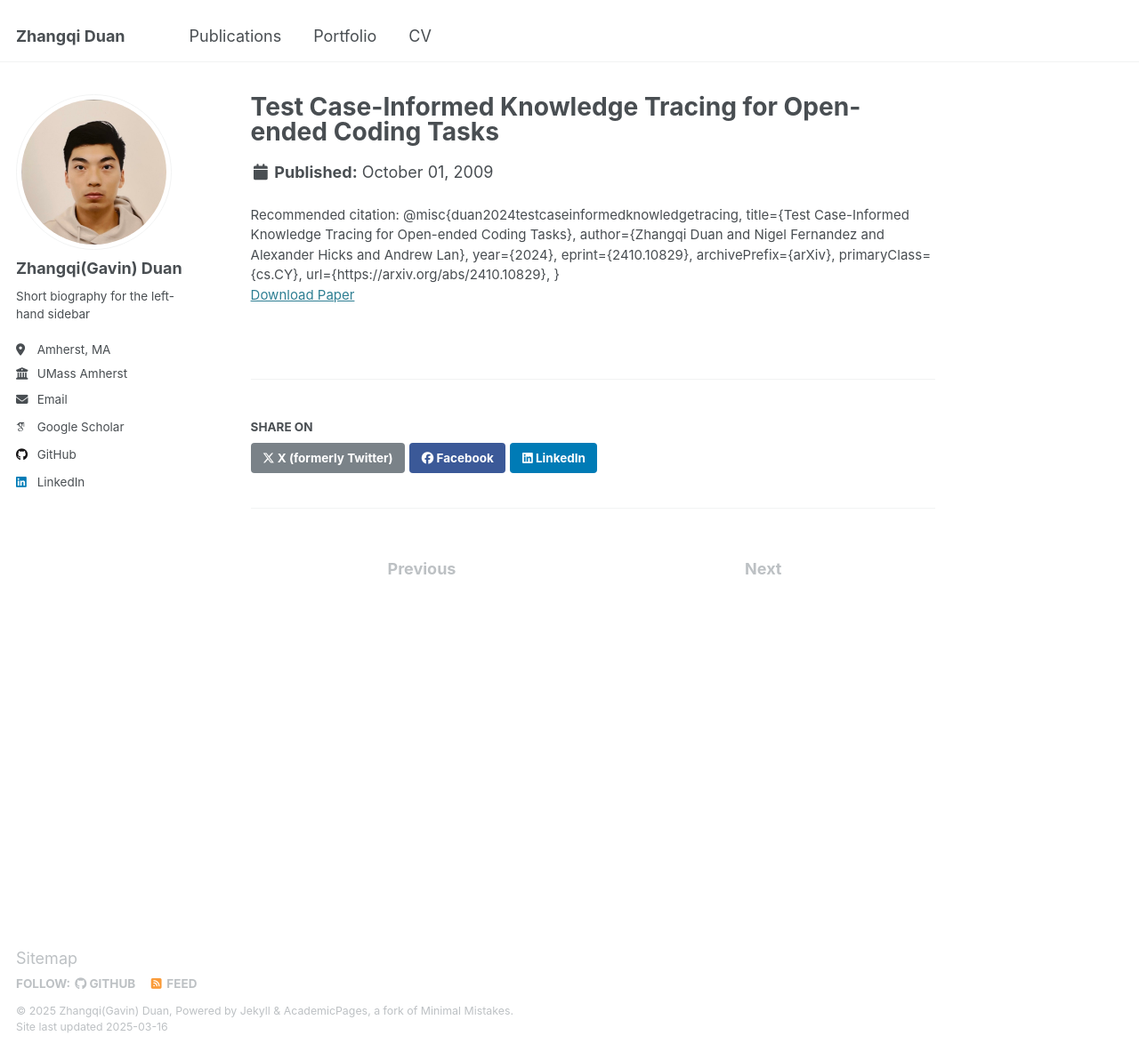
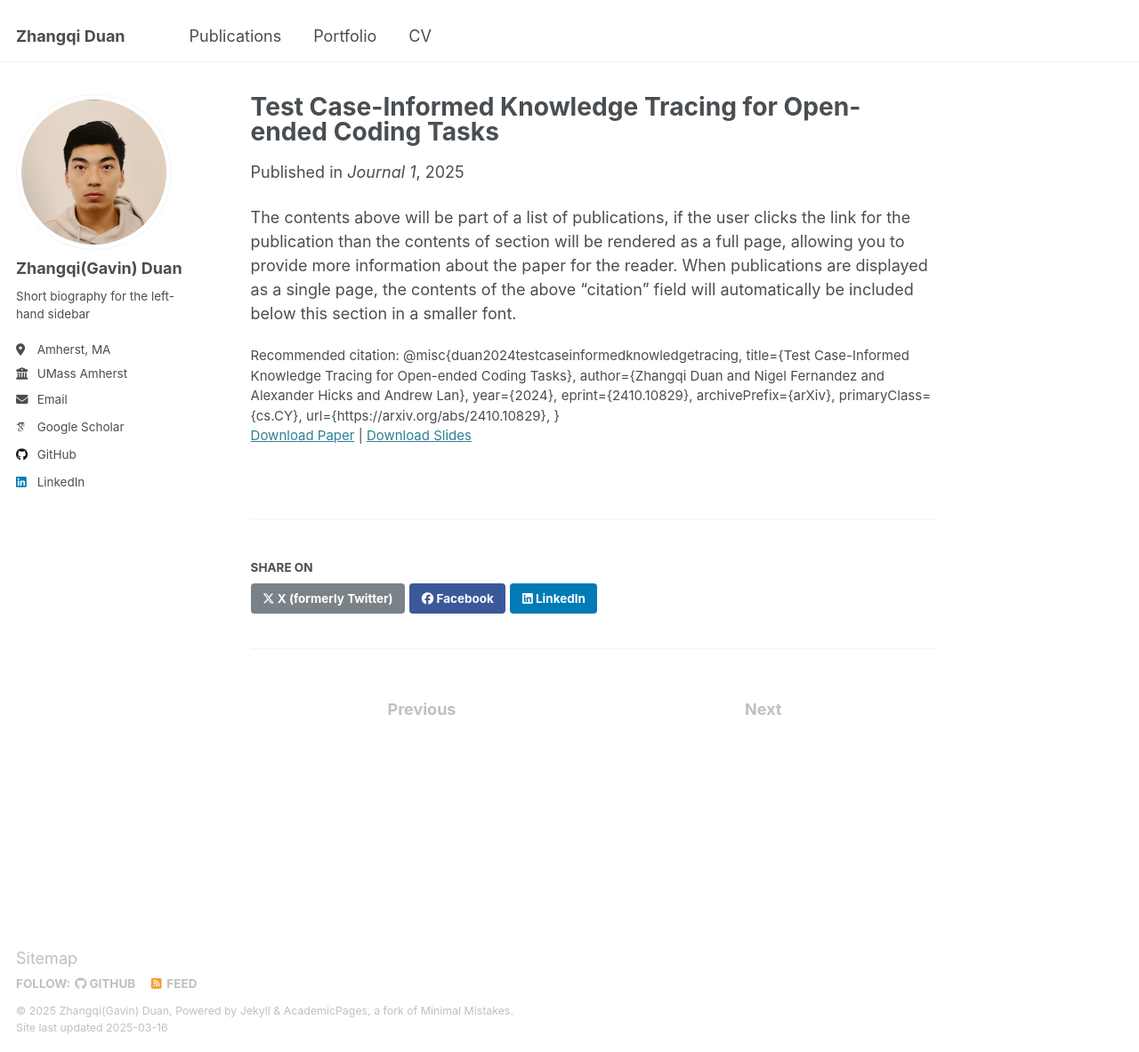
Before and after one commit to GavinDuan513/GavinDuan513.github.io, a Jekyll site: the page built from _publications/2009-10-01-paper-title-number-1.md, in a window 1280 px wide and 1183 px high. Shown: the whole window at 89% size. Built offline with Jekyll 4.4.1, drawn with Linux system fonts in a browser that asks for light colours; some web fonts are replaced.

Commit message:
Update 2009-10-01-paper-title-number-1.md

```diff
--- a/_publications/2009-10-01-paper-title-number-1.md
+++ b/_publications/2009-10-01-paper-title-number-1.md
@@ -1,5 +1,12 @@
 ---
 title: "Test Case-Informed Knowledge Tracing for Open-ended Coding Tasks"
+collection: publications
+category: manuscripts
+permalink: /publication/2009-10-01-paper-title-number-1
+excerpt: 'This paper is about the number 1. The number 2 is left for future work.'
+date: 2025-03-08
+venue: 'Journal 1'
+slidesurl: ''
 paperurl: 'https://arxiv.org/pdf/2410.10829'
 citation: '@misc{duan2024testcaseinformedknowledgetracing,
       title={Test Case-Informed Knowledge Tracing for Open-ended Coding Tasks},
@@ -11,3 +18,5 @@ citation: '@misc{duan2024testcaseinformedknowledgetracing,
       url={https://arxiv.org/abs/2410.10829},
 }'
 ---
+
+The contents above will be part of a list of publications, if the user clicks the link for the publication than the contents of section will be rendered as a full page, allowing you to provide more information about the paper for the reader. When publications are displayed as a single page, the contents of the above "citation" field will automatically be included below this section in a smaller font.
```
